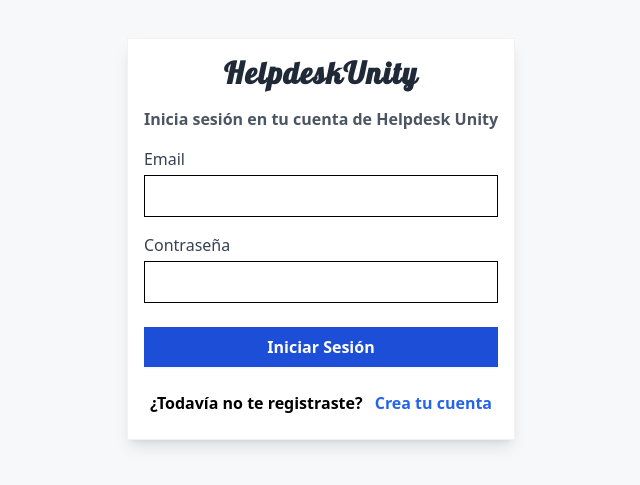
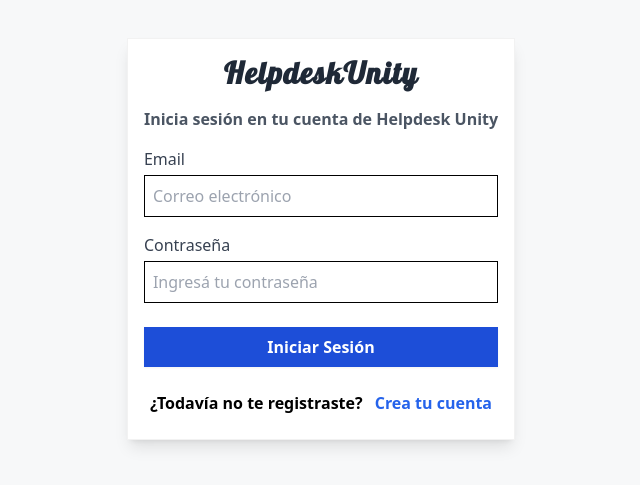
Before and after one commit to joaquinIMB/sistema-tickets, a Next.js app: page /auth/iniciar-sesion in a window 1280 px wide. Shown: the part 161-646 px from the top of the page, without its empty margins (319-959 px from the left). Built offline with nearby package versions, Linux system fonts and the light colour scheme; no server answers.

Commit message:
Formulario de inicio de sesion y registro de usuario terminados

```diff
--- a/app/componentes/FormularioInicioSesion.js
+++ b/app/componentes/FormularioInicioSesion.js
@@ -53,10 +53,6 @@ const FormularioIniciarSesion = () => {
         mensaje: `¡Bienvenidx de vuelta!`,
       });
       router.replace("/admin/ticket/tickets-sin-abrir");
-      establecerCampos({
-        correo: "",
-        contraseña: "",
-      });
     } catch (error) {
       switch (error.code) {
         case "auth/wrong-password":
@@ -104,6 +100,7 @@ const FormularioIniciarSesion = () => {
             type="email"
             id="email"
             name="correo"
+            placeholder="Correo electrónico"
             value={campos.correo}
             onChange={handleChange}
             className="mt-1 p-2 w-full border border-black outline-none"
@@ -122,6 +119,7 @@ const FormularioIniciarSesion = () => {
             type="password"
             id="password"
             name="contraseña"
+            placeholder="Ingresá tu contraseña"
             value={campos.contraseña}
             onChange={handleChange}
             className="mt-1 p-2 w-full border border-black outline-none"
--- a/app/componentes/FormularioRegistroUsuario.js
+++ b/app/componentes/FormularioRegistroUsuario.js
@@ -163,6 +163,7 @@ const FormularioRegistroUsuario = ({ dataSector }) => {
               type="text"
               id="nombre"
               name="nombreUsuario"
+              placeholder="Nombre completo"
               value={campos.nombreUsuario}
               onChange={handleChange}
               className="bg-white p-2 w-full border border-black outline-none "
@@ -179,6 +180,7 @@ const FormularioRegistroUsuario = ({ dataSector }) => {
               type="text"
               id="apellido"
               name="apellidoUsuario"
+              placeholder="Apellido"
               value={campos.apellidoUsuario}
               onChange={handleChange}
               className="bg-white p-2 w-full border border-black outline-none "
@@ -207,6 +209,7 @@ const FormularioRegistroUsuario = ({ dataSector }) => {
               type="number"
               id="legajo"
               name="idUsuario"
+              placeholder="Legajo asignado"
               value={campos.idUsuario}
               onChange={handleChange}
               className="bg-white p-2 w-full border border-black outline-none "
@@ -223,6 +226,7 @@ const FormularioRegistroUsuario = ({ dataSector }) => {
               type="number"
               id="contacto"
               name="telefonoContacto"
+              placeholder="Número celular"
               value={campos.telefonoContacto}
               onChange={handleChange}
               className="bg-white p-2 w-full border border-black outline-none "
@@ -241,6 +245,7 @@ const FormularioRegistroUsuario = ({ dataSector }) => {
             type="email"
             id="correo"
             name="correo"
+            placeholder="Correo electrónico"
             value={campos.correo}
             onChange={handleChange}
             className="bg-white p-2 w-full border border-black outline-none "
@@ -259,6 +264,7 @@ const FormularioRegistroUsuario = ({ dataSector }) => {
               type="password"
               id="contraseña"
               name="contraseña"
+              placeholder="Creá tu contraseña"
               value={campos.contraseña}
               onChange={handleChange}
               className="bg-white p-2 w-full border border-black outline-none "
@@ -276,6 +282,7 @@ const FormularioRegistroUsuario = ({ dataSector }) => {
               id="confirmarContraseña"
               name="confirmarContraseña"
               value={campos.confirmarContraseña}
+              placeholder="Repetí tu contraseña"
               onChange={handleChange}
               className="bg-white p-2 w-full border border-black outline-none "
             />
```
